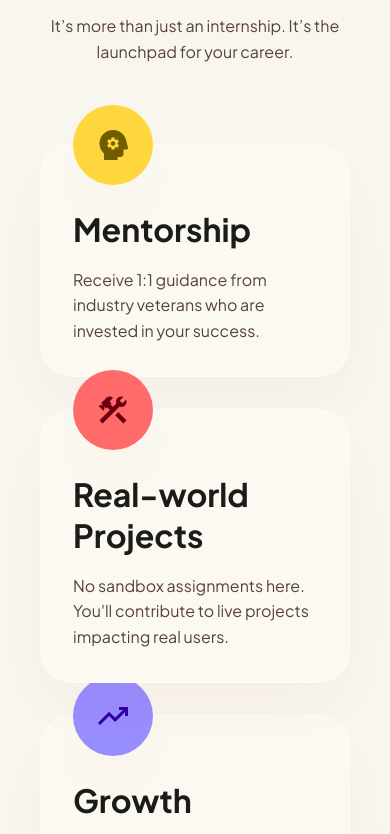
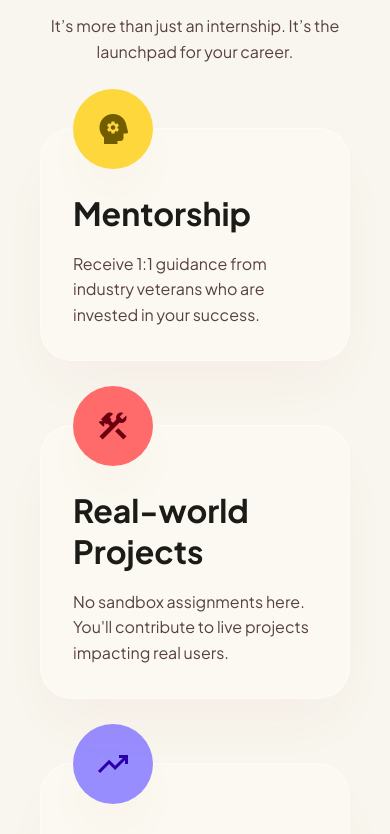
Before and after one commit to alphagspl628-hue/Intern_Portal, a React (Vite) app in the folder frontend/: page / in a window 390 px wide. Shown: the part 2504-3338 px from the top of the page. Built offline with nearby package versions, Linux system fonts and the light colour scheme; no server answers.

Commit message:
Fix mobile card overlap by increasing flex gap

```diff
--- a/frontend/src/LandingPage.jsx
+++ b/frontend/src/LandingPage.jsx
@@ -203,7 +203,7 @@ const LandingPage = () => {
               <h2 className="font-headline-lg text-headline-lg text-on-surface mb-4">Why Join Us?</h2>
               <p className="font-body-md text-body-md text-on-surface-variant max-w-2xl mx-auto">It’s more than just an internship. It’s the launchpad for your career.</p>
             </div>
-            <div className="flex flex-col md:flex-row justify-center items-stretch gap-8 relative mt-20">
+            <div className="flex flex-col md:flex-row justify-center items-stretch gap-16 md:gap-8 relative mt-16 md:mt-20">
               <div className="bg-surface rounded-[2rem] p-8 w-full md:w-1/3 ambient-shadow transform md:-translate-y-8 hover:-translate-y-12 transition-transform duration-300 relative border border-white/50">
                 <div className="absolute -top-10 left-8 w-20 h-20 bg-secondary-container rounded-full flex items-center justify-center ambient-shadow">
                   <span className="material-symbols-outlined text-on-secondary-container text-4xl icon-fill">psychology</span>
```
